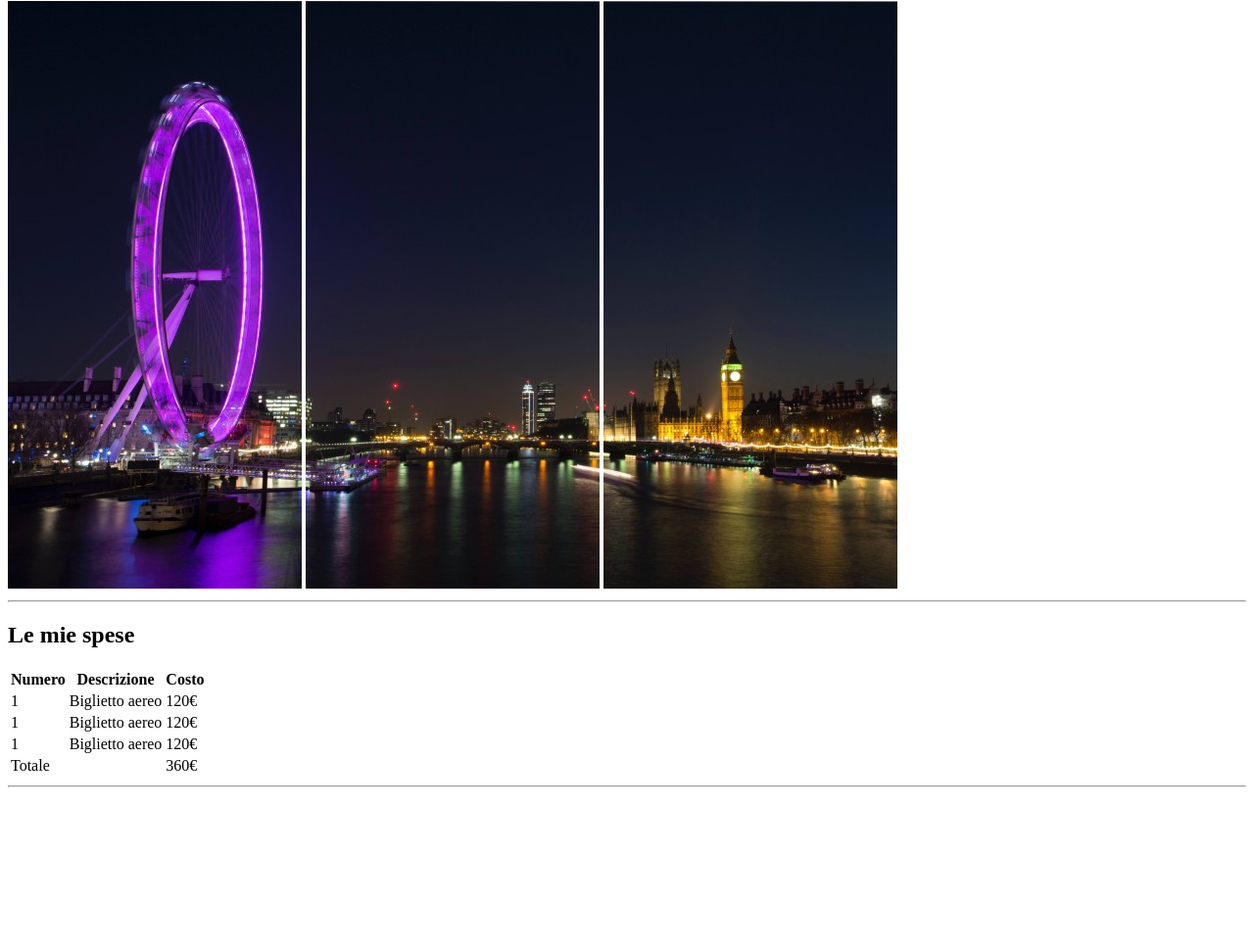
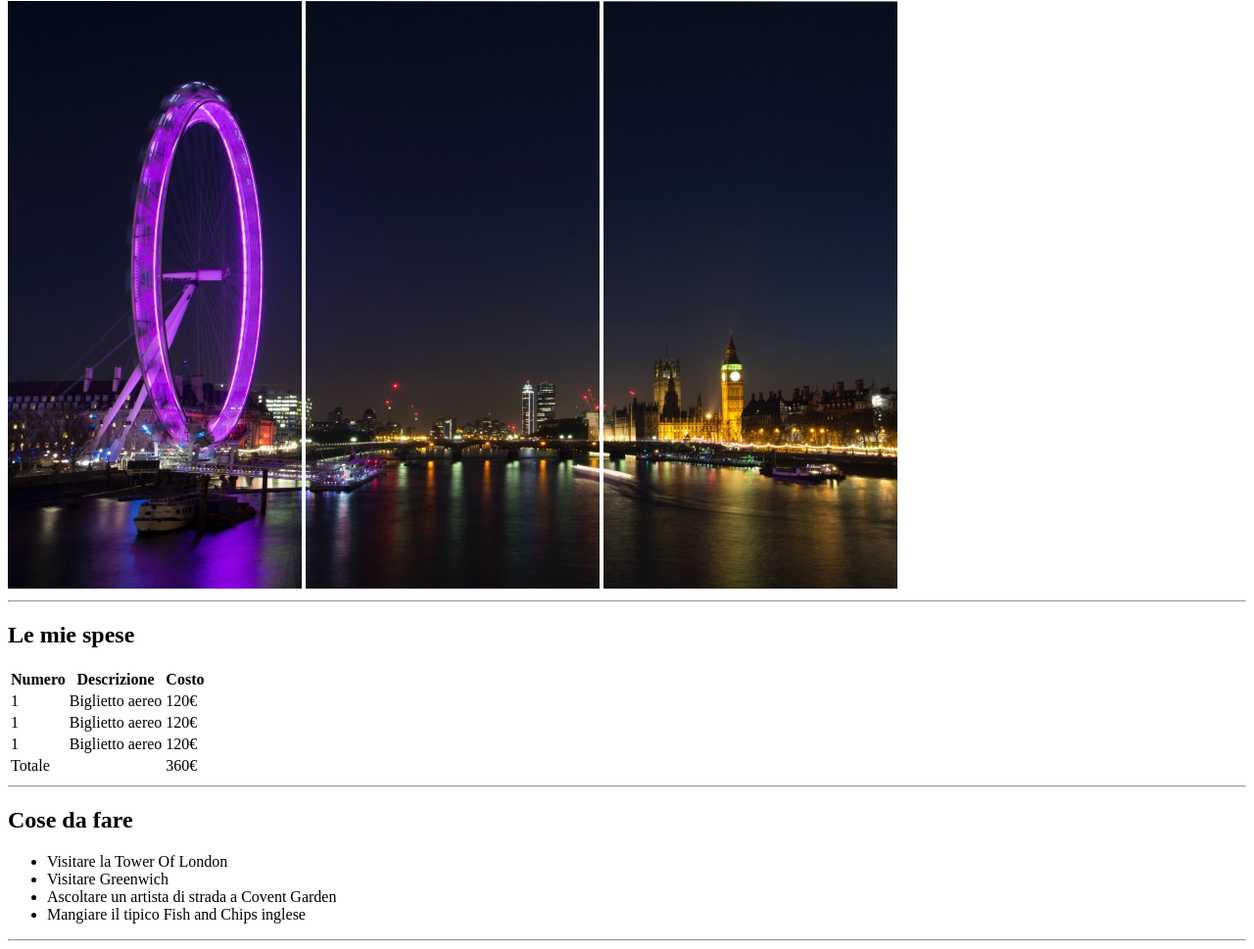
Before and after one commit to dariofusco/html-london-trip, a plain HTML site: page index.html in a window 1280 px wide. Shown: the part 79-1048 px from the top of the page at 98% size. Before the commit the page ends 891 px from the top, so only its background shows below. Drawn offline with Linux system fonts and the light colour scheme.

Commit message:
inserisce sezione cose da fare

```diff
--- a/index.html
+++ b/index.html
@@ -7,15 +7,23 @@
 
     <body>
         <header>
+
             <h1>Il mio viaggio a Londra</h1>
+
             <img src="img/pexels-bill-emrich-230794-0.jpg" alt="">
             <img src="img/pexels-bill-emrich-230794-1.jpg" alt="">
             <img src="img/pexels-bill-emrich-230794-2.jpg" alt="">
+
             <hr>
+
         </header>
 
         <main>
+
+            <div>
+
                 <h2>Le mie spese</h2>
+
                 <table>
                     <thead>
                         <tr>
@@ -49,7 +57,25 @@
                         </tr>
                     </tfoot>
                 </table>
+
+            </div>
+
             <hr>
+
+                    <div>
+
+                        <h2>Cose da fare</h2>
+
+                        <ul>
+                            <li>Visitare la Tower Of London</li>
+                            <li>Visitare Greenwich</li>
+                            <li>Ascoltare un artista di strada a Covent Garden</li>
+                            <li>Mangiare il tipico Fish and Chips inglese</li>
+                        </ul>
+
+                    </div>
+            <hr>
+
         </main>
 
         <footer>
```
Lines whose indentation alone changed are shown as unchanged.
